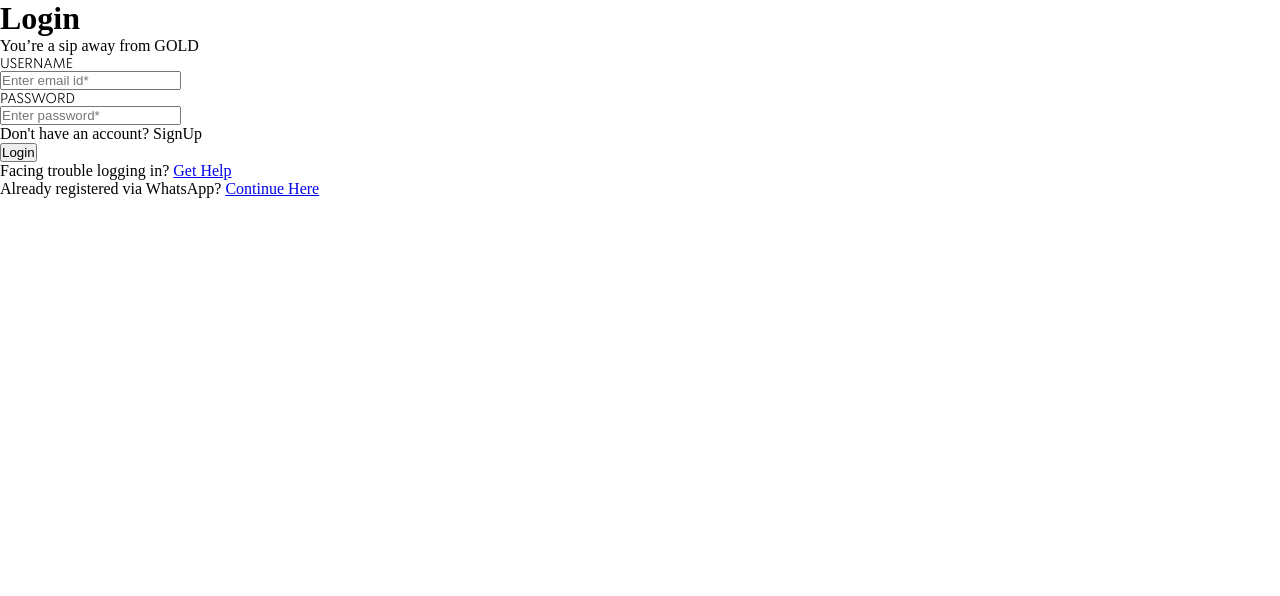
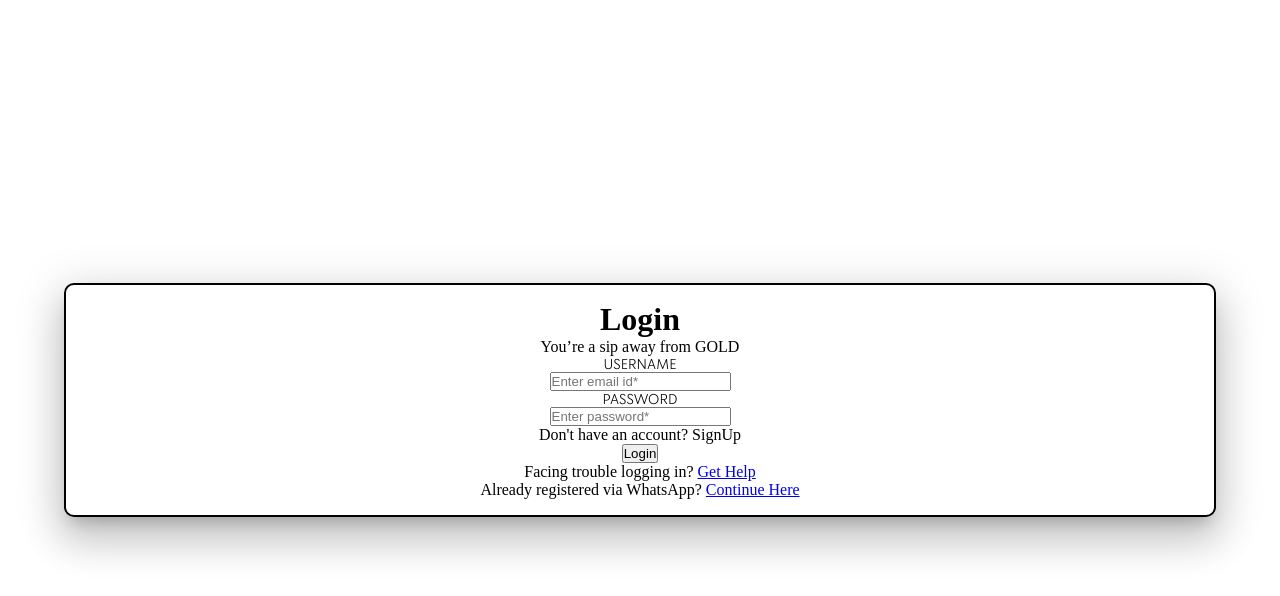
Before and after one commit to h3ydhruvmittal/My-Journey, a plain HTML site: page coffeeLogin.html in a window 1280 px wide. Drawn offline with Linux system fonts and the light colour scheme.

Commit message:
modified css for coffeeLogin

```diff
--- a/coffeeLoginStyle.css
+++ b/coffeeLoginStyle.css
@@ -25,3 +25,23 @@ label{
     font-size: 14px;
     line-height: 16px;
 }
+body {
+    display: flex;
+    justify-content: center;
+    align-items: center;
+    height: 100vh;
+    margin: 0;
+  }
+.outer-box{
+    background-color: #fff;
+    margin: 10px;
+    padding:30px;
+    width: fit-content;
+    border: 2px solid black;
+    text-align: center;
+    min-width: 90vw !important;
+    max-width: 95vw !important;
+    border-radius: 10px;
+    padding: 1rem 1.5rem;
+    box-shadow: 0 11px 15px -7px #0003,0 24px 38px 3px #00000024,0 9px 46px 8px #0000001f;
+}
```
